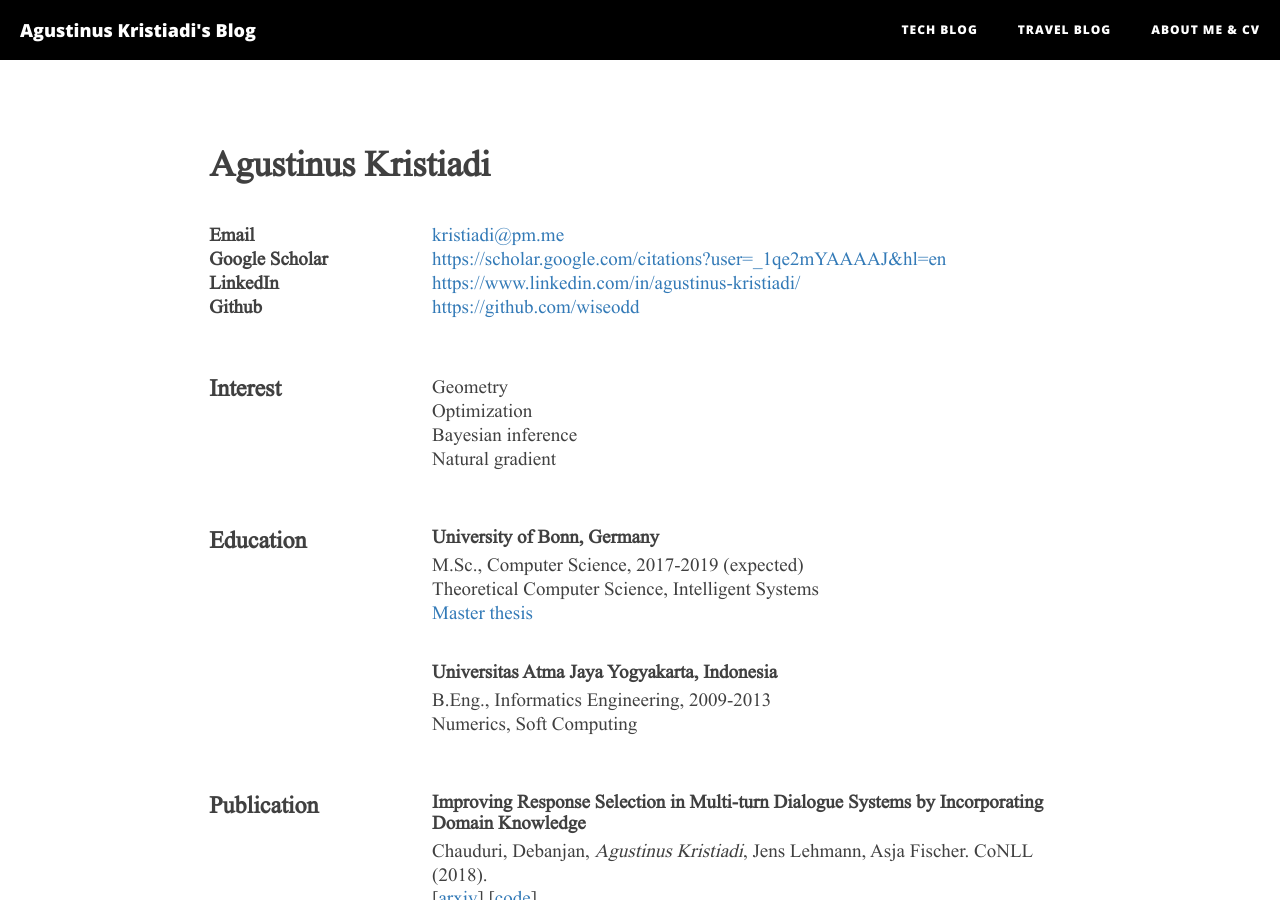
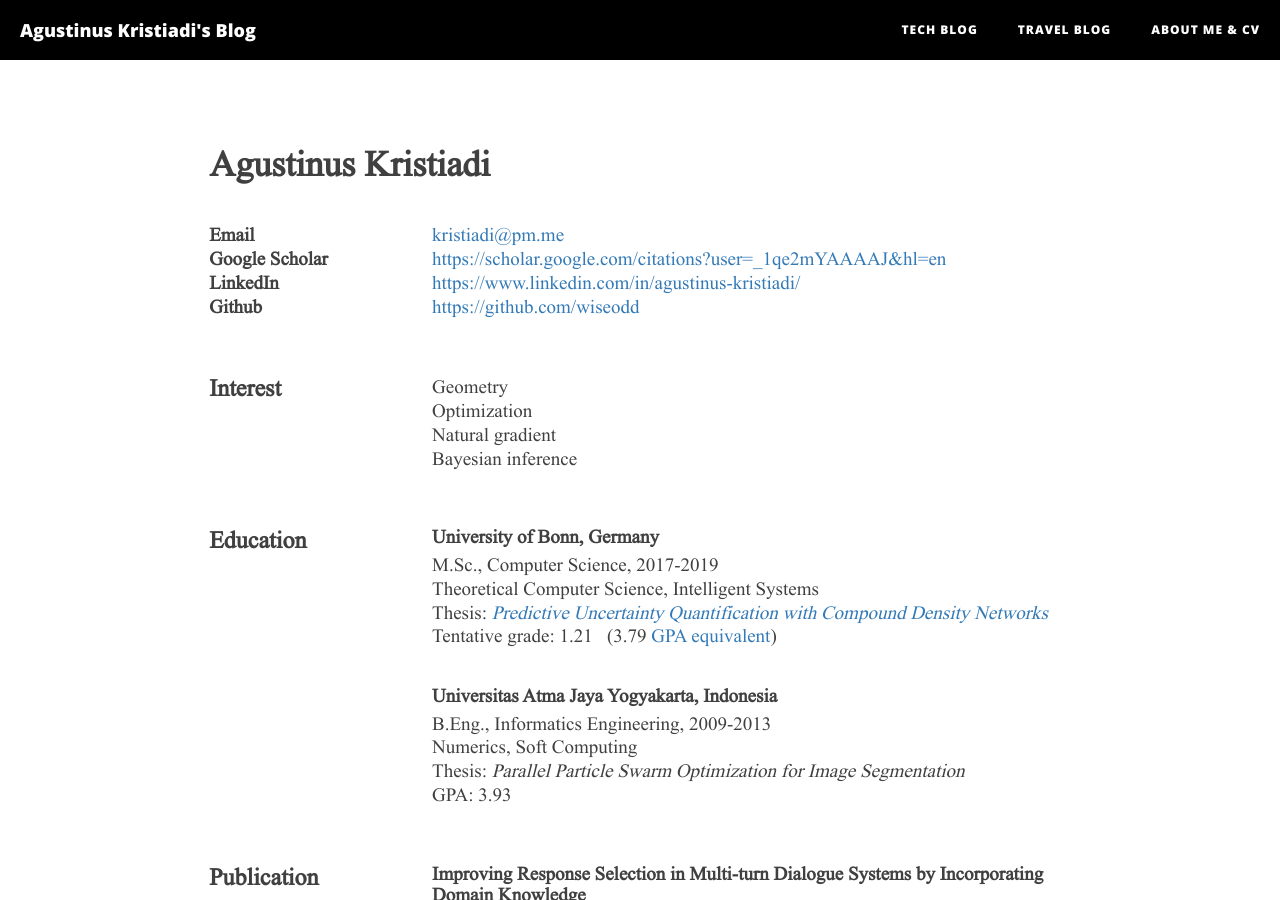
Before and after one commit to hsyodysseyjr/wiseodd0, a Jekyll site: the page built from about.html, in a window 1280 px wide and 900 px high. Built offline with Jekyll 4.4.1, drawn with Linux system fonts in a browser that asks for light colours; nearby versions of some CDN libraries; formulas are drawn with MathJax 3.

Commit message:
Update about

```diff
--- a/about.html
+++ b/about.html
@@ -36,8 +36,8 @@ header-img: "img/about-bg.jpg"
         <div class="col-md-9">
             <div>Geometry</div>
             <div>Optimization</div>
+            <div>Natural gradient</div>
             <div>Bayesian inference</div>
-            <div>Natural gradient</div>
         </div>
     </div>
 
@@ -45,17 +45,18 @@ header-img: "img/about-bg.jpg"
         <div class="col-md-3"><h3>Education</h3></div>
         <div class="col-md-9">
             <h4>University of Bonn, Germany</h4>
-            <div>M.Sc., Computer Science, 2017-2019 (expected)</div>
+            <div>M.Sc., Computer Science, 2017-2019</div>
             <div>Theoretical Computer Science, Intelligent Systems</div>
-            <div><a href="/files/cdn_master_thesis.pdf">Master thesis</a></div>
-            <!-- <div>Current grade: 1.21 &nbsp (3.79 <a href="https://www.tum.de/en/studies/application-and-acceptance/grade-conversion-formula-for-grades-earned-outside-germany/">GPA equivalent</a>)</div> -->
+            <div>Thesis: <i><a href="/files/cdn_master_thesis.pdf">Predictive Uncertainty Quantification with Compound Density Networks</a></i></div>
+            <div>Tentative grade: 1.21 &nbsp (3.79 <a href="https://en.wikipedia.org/wiki/Academic_grading_in_Germany#Overview">GPA equivalent</a>)</div>
 
             <div class="row" style="padding-bottom: 2em"></div>
 
             <h4>Universitas Atma Jaya Yogyakarta, Indonesia</h4>
             <div>B.Eng., Informatics Engineering, 2009-2013</div>
             <div>Numerics, Soft Computing</div>
-            <!-- <div>GPA: 3.93</div> -->
+            <div>Thesis: <i>Parallel Particle Swarm Optimization for Image Segmentation</i></div>
+            <div>GPA: 3.93</div>
         </div>
     </div>
 
```
